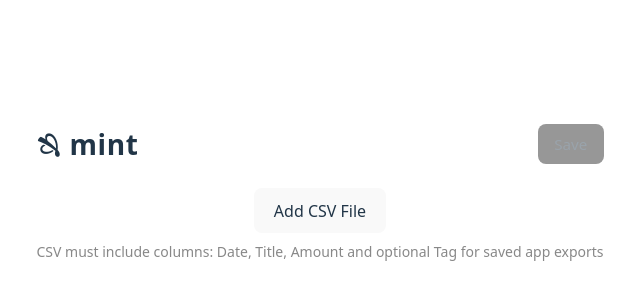
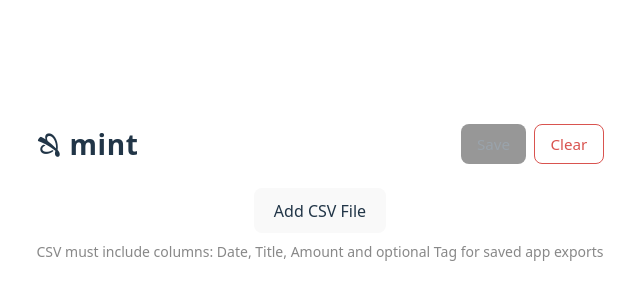
Before and after one commit to zainmk/mint, a React (Vite) app: page / in a window 1280 px wide. Shown: the part 188-488 px from the top of the page, without its empty margins (320-960 px from the left). Built offline with nearby package versions, Linux system fonts and the light colour scheme.

Commit message:
reset button

```diff
--- a/src/App.css
+++ b/src/App.css
@@ -23,9 +23,39 @@
   gap: 0.5rem;
 }
 
+.reset-btn,
 .save-btn {
   padding: 0.6em 1em;
   border-radius: 8px;
+  font-size: 0.95rem;
+  font-weight: 500;
+  cursor: pointer;
+  transition: background-color 0.2s, border-color 0.2s, color 0.2s;
+}
+
+.reset-btn {
+  border: 1px solid #d9534f;
+  background-color: transparent;
+  color: #d9534f;
+}
+
+.reset-btn:hover:not(:disabled) {
+  background-color: rgba(217, 83, 79, 0.1);
+}
+
+.reset-btn.active {
+  background-color: #d9534f;
+  color: #fff;
+}
+
+.reset-btn.ready {
+  box-shadow: 0 0 0 4px rgba(217, 83, 79, 0.18);
+}
+
+.save-btn {
+  border: 1px solid transparent;
+  background-color: #1a1a1a;
+  color: inherit;
   border: 1px solid transparent;
   background-color: #1a1a1a;
   color: inherit;
--- a/src/App.jsx
+++ b/src/App.jsx
@@ -1,4 +1,4 @@
-import { useState, useEffect, useMemo } from 'react'
+import { useState, useEffect, useMemo, useRef } from 'react'
 import mintIcon from './assets/mint.svg'
 import './App.css'
 
@@ -159,6 +159,8 @@ function App() {
   const [chartMode, setChartMode] = useState('bar')
   const [calendarViewMonth, setCalendarViewMonth] = useState(null)
   const [isLoaded, setIsLoaded] = useState(false)
+  const [clearConfirmStep, setClearConfirmStep] = useState(0)
+  const clearButtonRef = useRef(null)
 
   useEffect(() => {
     loadFromIndexedDB().then((data) => {
@@ -173,6 +175,19 @@ function App() {
     if (!isLoaded) return
     saveToIndexedDB({ tags, records, recordTags })
   }, [isLoaded, tags, records, recordTags])
+
+  useEffect(() => {
+    if (clearConfirmStep === 0) return
+
+    const handleDocumentClick = (event) => {
+      const button = clearButtonRef.current
+      if (button && button.contains(event.target)) return
+      setClearConfirmStep(0)
+    }
+
+    document.addEventListener('click', handleDocumentClick)
+    return () => document.removeEventListener('click', handleDocumentClick)
+  }, [clearConfirmStep])
 
   const handleFileChange = (e) => {
     const file = e.target.files?.[0]
@@ -236,6 +251,30 @@ function App() {
   const exportCsv = () => {
     const csvText = generateExportCsv()
     downloadCsv('mint-export.csv', csvText)
+  }
+
+  const resetAppData = () => {
+    setRecords([])
+    setTags([])
+    setRecordTags({})
+    setSelectedTags([])
+    setNewTagName('')
+    setShowTagModal(false)
+    setModalRecordIndex(0)
+    setError(null)
+    setDateFrom(new Date(Date.now() - 90 * 24 * 60 * 60 * 1000).toISOString().split('T')[0])
+    setDateTo(new Date().toISOString().split('T')[0])
+    setCalendarViewMonth(null)
+    saveToIndexedDB({ tags: [], records: [], recordTags: {} })
+  }
+
+  const handleClearClick = () => {
+    if (clearConfirmStep < 2) {
+      setClearConfirmStep((step) => step + 1)
+      return
+    }
+    resetAppData()
+    setClearConfirmStep(0)
   }
 
   const addTag = () => {
@@ -634,6 +673,7 @@ function App() {
       )}
       <header className="app-header">
         <h1> 🙓 mint </h1>
+        <div className="header-actions">
           <button
             type="button"
             className="save-btn"
@@ -642,6 +682,16 @@ function App() {
           >
             Save
           </button>
+          <button
+            type="button"
+            ref={clearButtonRef}
+            className={`reset-btn ${clearConfirmStep > 0 ? 'active' : ''} ${clearConfirmStep > 1 ? 'ready' : ''}`}
+            onClick={handleClearClick}
+            disabled={!isLoaded}
+          >
+            Clear{clearConfirmStep > 1 ? '🔥 ' : ''}
+          </button>
+        </div>
       </header>
       <div className="upload-section">
         <label className="file-label">
```
Lines whose indentation alone changed are shown as unchanged.
